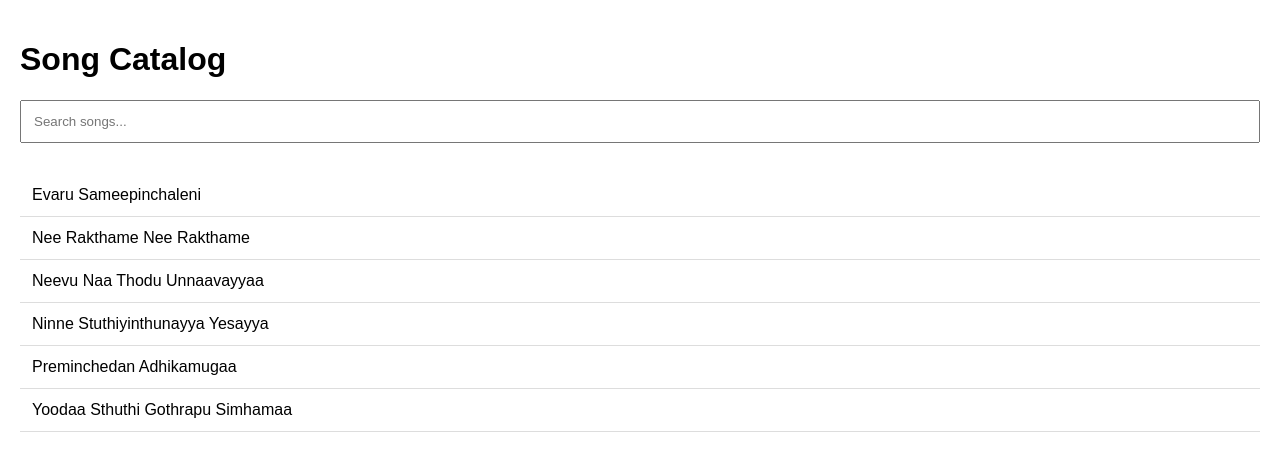
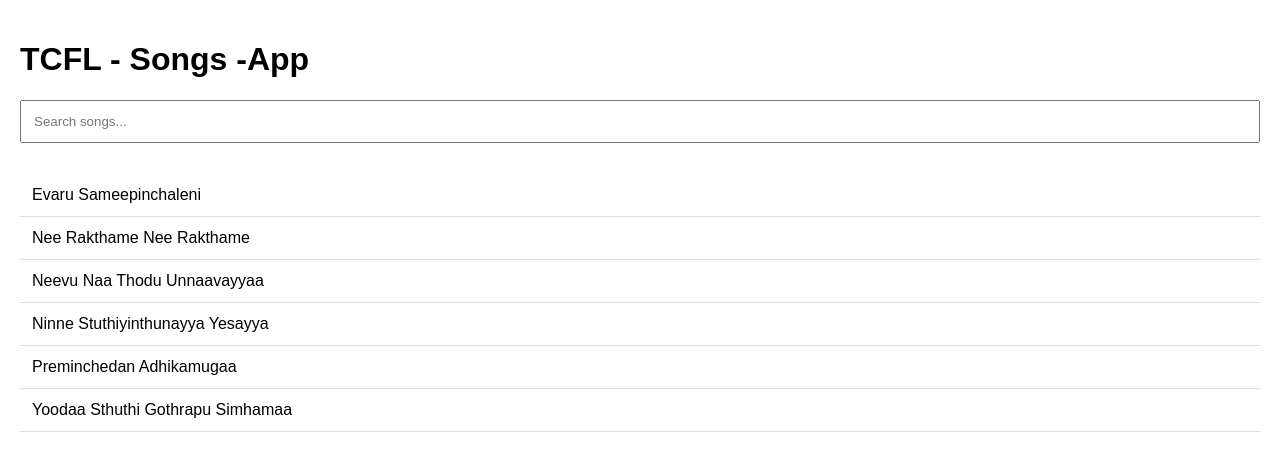
Before and after one commit to tcfl-app/songs, a plain HTML site: page index.html in a window 1280 px wide. Drawn offline with Linux system fonts and the light colour scheme.

Commit message:
Update index.html

```diff
--- a/index.html
+++ b/index.html
@@ -9,7 +9,7 @@
 <body>
 
 <div id="homePage">
-    <h1>Song Catalog</h1>
+    <h1>TCFL - Songs -App</h1>
     <input type="text" id="searchBox" placeholder="Search songs...">
     <ul id="songList"></ul>
 </div>
```
